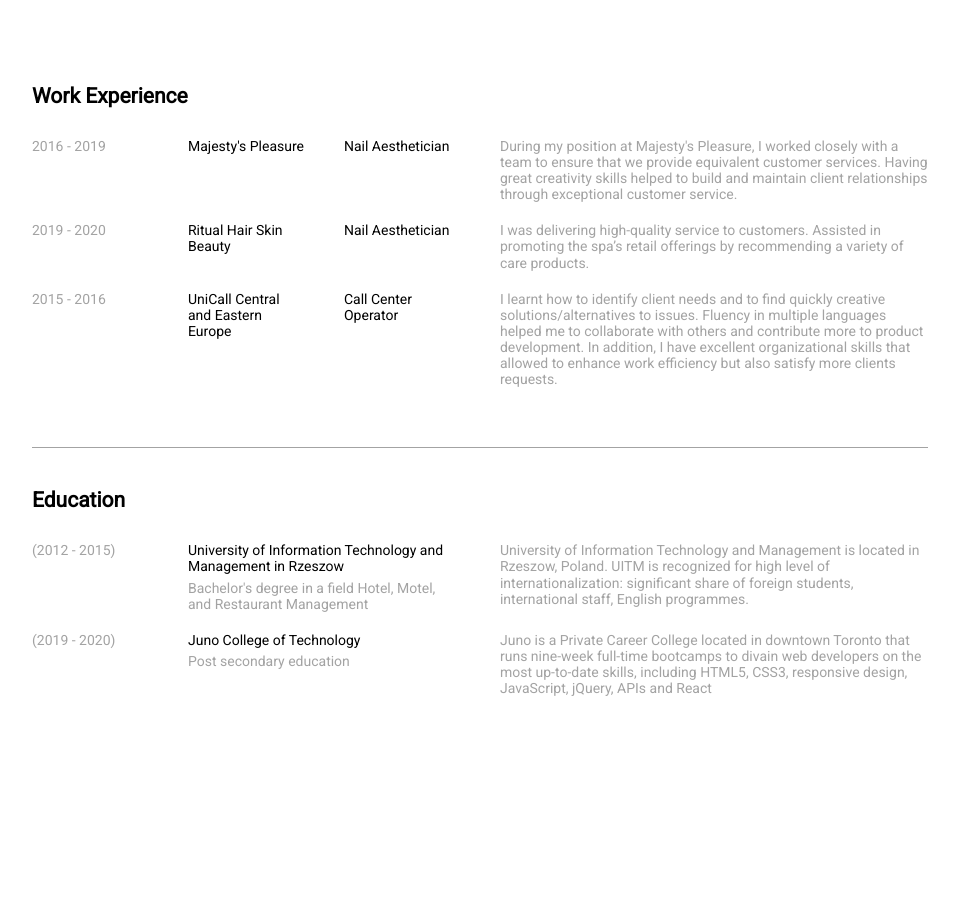
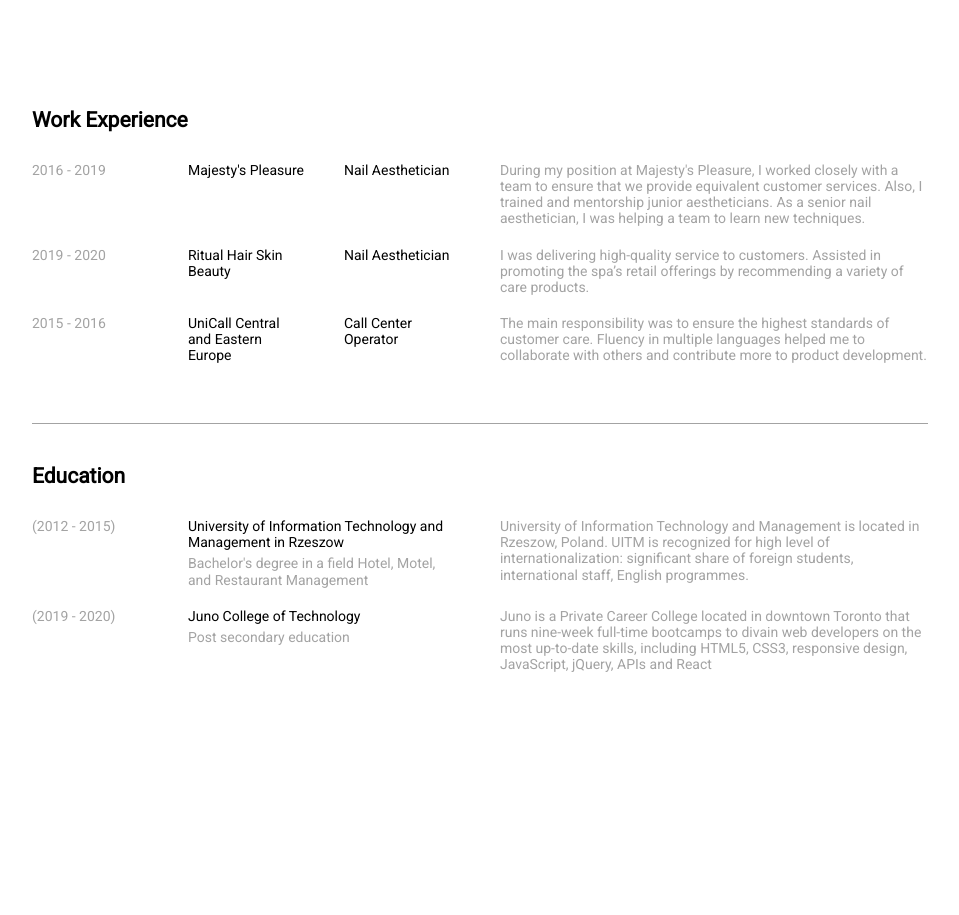
Before and after one commit to yuli-ana/personal-website, a plain HTML site: page index.html in a window 1280 px wide. Shown: the part 1600-2515 px from the top of the page, without its empty margins (160-1119 px from the left). Drawn offline with nearby package versions, Linux system fonts and the light colour scheme.

Commit message:
Update experience section

```diff
--- a/index.html
+++ b/index.html
@@ -478,10 +478,10 @@
                                     During my position at Majesty's Pleasure, I worked closely with a team to ensure
                                     that we
                                     provide
-                                    equivalent customer services. Having great creativity skills helped to build and
-                                    maintain
-                                    client
-                                    relationships through exceptional customer service.</div>
+                                    equivalent customer services. Also, I trained and mentorship
+                                    junior aestheticians. As a senior nail aesthetician, I was helping a team to learn
+                                    new
+                                    techniques.</div>
                             </div>
                             <div class="table__row">
                                 <div class="experience__date table__col table__col--2">2019 - 2020</div>
@@ -499,17 +499,10 @@
                                 <div class="experience__date table__col table__col--2">2015 - 2016</div>
                                 <div class="table__col table__col--2">UniCall Central and Eastern Europe</div>
                                 <div class="table__col table__col--2">Call Center Operator</div>
-                                <div class="experience__info table__col table__col--6">I learnt how to identify client
-                                    needs and to find
-                                    quickly creative
-                                    solutions/alternatives to
-                                    issues. Fluency in multiple languages helped me to collaborate with others and
-                                    contribute
-                                    more
-                                    to product development. In addition, I have excellent organizational skills that
-                                    allowed
-                                    to
-                                    enhance work efficiency but also satisfy more clients requests.</div>
+                                <div class="experience__info table__col table__col--6">The main responsibility was to
+                                    ensure the highest standards of customer care. Fluency in multiple languages helped
+                                    me to collaborate with others and
+                                    contribute more to product development.</div>
                             </div>
                         </div>
                     </div>
--- a/styles/sass/components/_portfolio.scss
+++ b/styles/sass/components/_portfolio.scss
@@ -47,7 +47,7 @@
         width: 100%;
         height: 30%;
         padding: 20px;
-        background-color: rgba(95, 158, 160, 1);
+        background-color: rgb(95, 158, 160);
         transition: all 200ms cubic-bezier(0.785, 0.135, 0.15, 0.86);
 
         &__title {
```
